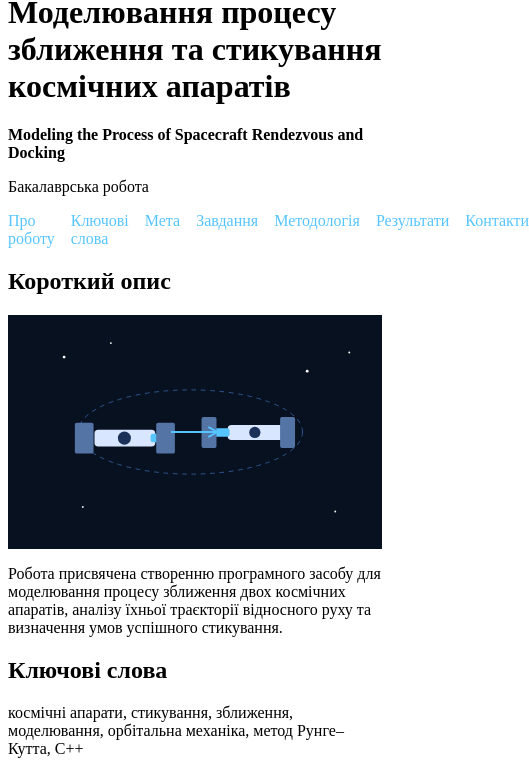
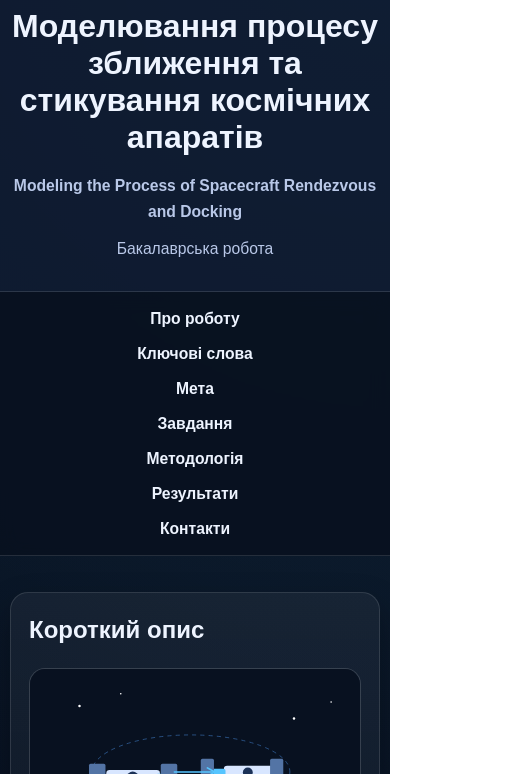
Before and after one commit to OhChilled/bachelor-landing, a plain HTML site: page index.html in a window 390 px wide. Shown: the part 83-857 px from the top of the page, 529 px wide, since content can reach past the window. Drawn offline with Linux system fonts and the light colour scheme.

Commit message:
Виправлення стилю: додавання адаптивного макета та покращеного інтерфейсу користувача

```diff
--- a/style.css
+++ b/style.css
@@ -1,27 +1,35 @@
-.skip-link {
-    position: absolute;
-    left: 10px;
-    top: -40px;
-    background: white;
-    color: black;
-    padding: 8px 12px;
-    border-radius: 8px;
+:root {
+    --bg: #081120;
+    --bg-soft: #0f1b31;
+    --card: #132644;
+    --text: #eef4ff;
+    --muted: #b9c8e8;
+    --accent: #56c5ff;
+    --accent-dark: #1b9bd6;
+    --border: rgba(255, 255, 255, 0.12);
+    --shadow: 0 14px 32px rgba(0, 0, 0, 0.28);
+    --radius: 18px;
+    --container: 1120px;
 }
 
-.skip-link:focus {
-    top: 10px;
+*,
+*::before,
+*::after {
+    box-sizing: border-box;
 }
 
-nav ul {
-    list-style: none;
-    display: flex;
-    gap: 16px;
-    padding: 0;
+html {
+    scroll-behavior: smooth;
 }
 
-nav a {
-    color: #56c5ff;
-    text-decoration: none;
+body {
+    margin: 0;
+    font-family: Arial, Helvetica, sans-serif;
+    line-height: 1.6;
+    color: var(--text);
+    background:
+            radial-gradient(circle at top right, rgba(86, 197, 255, 0.14), transparent 30%),
+            linear-gradient(180deg, #07101d 0%, #0a1730 100%);
 }
 
 img {
@@ -29,3 +37,189 @@ img {
     height: auto;
     display: block;
 }
+
+a {
+    color: var(--accent);
+}
+
+a:hover,
+a:focus-visible {
+    color: #9ae5ff;
+}
+
+.container {
+    width: min(100% - 32px, var(--container));
+    margin: 0 auto;
+}
+
+.skip-link {
+    position: absolute;
+    left: 12px;
+    top: -48px;
+    background: #ffffff;
+    color: #000000;
+    padding: 10px 14px;
+    border-radius: 10px;
+    z-index: 1000;
+    text-decoration: none;
+}
+
+.skip-link:focus {
+    top: 12px;
+}
+
+.site-header {
+    padding: 36px 0 24px;
+    background: rgba(15, 27, 49, 0.8);
+    border-bottom: 1px solid var(--border);
+}
+
+.site-header .container {
+    display: flex;
+    flex-direction: column;
+    align-items: center;
+    text-align: center;
+}
+
+.site-header img {
+    margin-bottom: 16px;
+}
+
+.site-header h1 {
+    margin: 0 0 12px;
+    font-size: clamp(2rem, 4vw, 3.4rem);
+    line-height: 1.15;
+    max-width: 900px;
+}
+
+.site-header p {
+    margin: 6px 0;
+    color: var(--muted);
+}
+
+nav {
+    position: sticky;
+    top: 0;
+    z-index: 100;
+    backdrop-filter: blur(10px);
+    background: rgba(8, 17, 32, 0.9);
+    border-bottom: 1px solid var(--border);
+}
+
+nav .container {
+    padding: 14px 0;
+}
+
+nav ul {
+    list-style: none;
+    display: flex;
+    flex-wrap: wrap;
+    justify-content: center;
+    gap: 14px 20px;
+    padding: 0;
+    margin: 0;
+}
+
+nav a {
+    text-decoration: none;
+    font-weight: 700;
+    color: var(--text);
+}
+
+nav a:hover,
+nav a:focus-visible {
+    color: var(--accent);
+}
+
+main.container {
+    padding: 36px 0 48px;
+}
+
+section {
+    margin-bottom: 24px;
+    padding: 28px;
+    border-radius: var(--radius);
+    background: linear-gradient(180deg, rgba(255,255,255,0.05), rgba(255,255,255,0.03));
+    border: 1px solid var(--border);
+    box-shadow: var(--shadow);
+}
+
+section img {
+    border-radius: 16px;
+    margin: 18px 0 20px;
+    border: 1px solid var(--border);
+    background: rgba(255,255,255,0.03);
+}
+
+h2 {
+    margin-top: 0;
+    margin-bottom: 16px;
+    font-size: clamp(1.5rem, 2.4vw, 2.1rem);
+}
+
+p,
+li {
+    color: var(--muted);
+    font-size: 1.02rem;
+}
+
+ul {
+    padding-left: 20px;
+}
+
+address {
+    font-style: normal;
+    color: var(--muted);
+}
+
+.site-footer {
+    padding: 24px 0 36px;
+    border-top: 1px solid var(--border);
+    text-align: center;
+    color: var(--muted);
+}
+
+.site-footer p {
+    margin: 0;
+}
+
+@media (max-width: 900px) {
+    .site-header {
+        padding-top: 28px;
+    }
+
+    nav {
+        position: static;
+    }
+
+    section {
+        padding: 22px;
+    }
+
+    .site-header h1 {
+        font-size: 2rem;
+    }
+}
+
+@media (max-width: 640px) {
+    .container {
+        width: min(100% - 20px, var(--container));
+    }
+
+    nav ul {
+        flex-direction: column;
+        align-items: center;
+        gap: 10px;
+    }
+
+    section {
+        padding: 18px;
+        margin-bottom: 18px;
+    }
+
+    p,
+    li,
+    address {
+        font-size: 0.98rem;
+    }
+}
```
